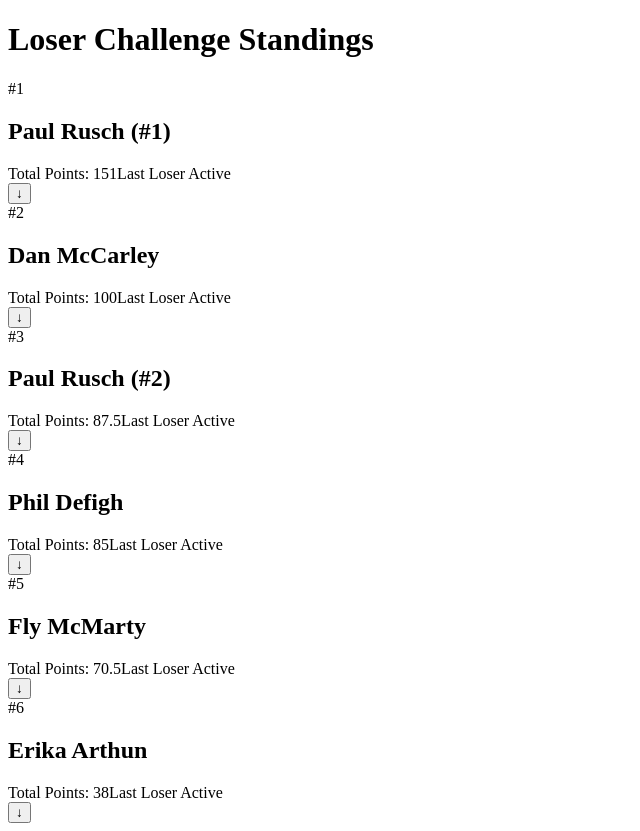
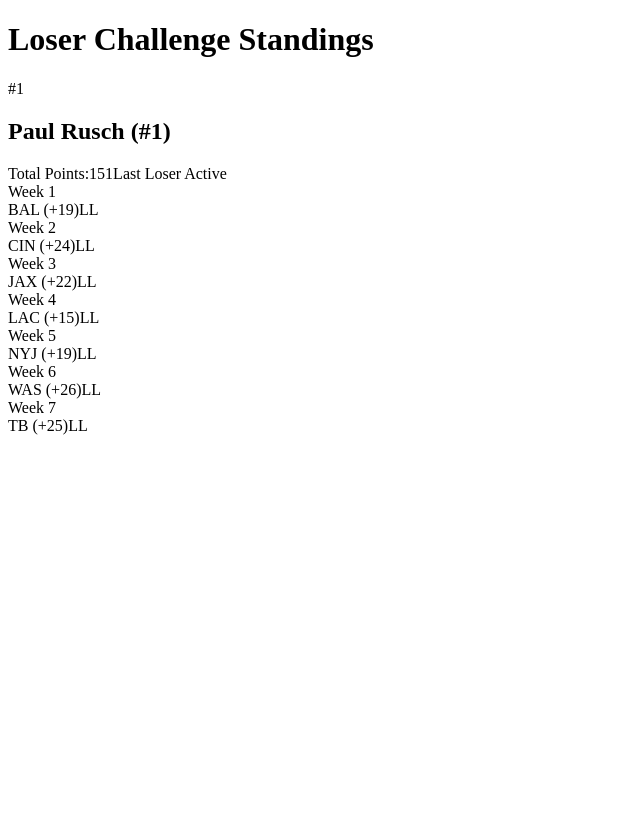
Before and after one commit to LoserChallenge/loser-challenge, a Next.js app: page / in a window 1280 px wide. Shown: the whole page, without its empty margins (0-640 px from the left). After the commit the page ends 800 px from the top, so only its background shows below. Built offline with nearby package versions, Linux system fonts and the light colour scheme.

Commit message:
Update index.js

```diff
--- a/pages/index.js
+++ b/pages/index.js
@@ -13,163 +13,58 @@ export default function HomePage() {
         { pick: 'WAS', points: 26 },
         { pick: 'TB', points: 25 }
       ],
-      total: 151
-    },
-    'dm': {
-      playerName: 'Dan McCarley',
-      weeks: [
-        { pick: 'NYJ', points: 18 },
-        { pick: 'CIN', points: 24 },
-        { pick: 'JAX', points: 16 },
-        { pick: 'JAX', points: 16 },
-        { pick: 'NYJ', points: 18 },
-        { pick: 'NO', points: 19 },
-        { pick: 'SEA', points: 11 }
-      ],
-      total: 100
-    },
-    'pr2': {
-      playerName: 'Paul Rusch (#2)',
-      weeks: [
-        { pick: 'LAR', points: 18 },
-        { pick: 'DET', points: 15 },
-        { pick: 'LAR', points: -9.5 },
-        { pick: 'PHI', points: 28 },
-        { pick: 'HOU', points: -14 },
-        { pick: 'SEA', points: 22 },
-        { pick: 'HOU', points: 28 }
-      ],
-      total: 87.5
-    },
-    'pd': {
-      playerName: 'Phil Defigh',
-      weeks: [
-        { pick: 'LAR', points: 18 },
-        { pick: 'CIN', points: 24 },
-        { pick: 'JAX', points: 16 },
-        { pick: 'JAX', points: 16 },
-        { pick: 'AZ', points: -4 },
-        { pick: 'WAS', points: 26 },
-        { pick: 'SEA', points: -11 }
-      ],
-      total: 85
-    },
-    'fm': {
-      playerName: 'Fly McMarty',
-      weeks: [
-        { pick: 'WAS', points: 18 },
-        { pick: 'CIN', points: 5 },
-        { pick: '-', points: -15 },
-        { pick: 'BUF', points: 16 },
-        { pick: '-', points: 18 },
-        { pick: 'WAS', points: 26 },
-        { pick: '-', points: -11 }
-      ],
-      total: 70.5
-    },
-    'ea': {
-      playerName: 'Erika Arthun',
-      weeks: [
-        { pick: 'GB', points: 25 },
-        { pick: 'GB', points: -12.5 },
-        { pick: '-', points: -10 },
-        { pick: 'GB', points: 25 },
-        { pick: '-', points: -8 },
-        { pick: 'WAS', points: -14.5 },
-        { pick: 'HOU', points: 28 }
-      ],
-      total: 38
+      total: 151,
+      isLastLoserActive: true
     }
-  };
-
-  const [expandedPlayer, setExpandedPlayer] = useState(null);
-
-  const determinePickStatus = (weeks, currentWeekIndex) => {
-    const hadPreviousIncorrectPick = weeks.slice(0, currentWeekIndex).some(week => week.points < 0);
-    if (weeks[currentWeekIndex].points < 0) return 'incorrect';
-    if (!hadPreviousIncorrectPick) return 'streak';
-    return 'correct';
-  };
-
-  const getActiveStreak = (weeks) => {
-    let streakCount = 0;
-    for (let week of weeks) {
-      if (week.points > 0) streakCount++;
-      else break;
-    }
-    return streakCount;
+    // For now let's just show one player to match the example
   };
 
   return (
     <div className="min-h-screen bg-gray-50 p-4">
-      <div className="max-w-3xl mx-auto">
-        <h1 className="text-2xl font-bold mb-8 text-center">Loser Challenge Standings</h1>
+      <div className="max-w-2xl mx-auto">
+        <h1 className="text-3xl font-bold mb-6 text-center">Loser Challenge Standings</h1>
 
-        <div className="space-y-4">
         {Object.entries(TEST_GROUP_DATA)
-            .sort(([,a], [,b]) => b.total - a.total)
           .map(([id, player], rank) => (
-              <div key={id} className="bg-white rounded-lg shadow">
-                <div
-                  className="p-6 cursor-pointer"
-                  onClick={() => setExpandedPlayer(expandedPlayer === id ? null : id)}
-                >
-                  <div className="flex justify-between items-start mb-2">
+            <div key={id} className="bg-white rounded-lg shadow-sm">
+              <div className="p-6">
+                <div className="flex items-center justify-between mb-4">
                   <div className="flex items-center gap-4">
-                      <span className="text-xl text-gray-400">#{rank + 1}</span>
+                    <span className="text-2xl text-gray-400 font-semibold">#{rank + 1}</span>
                     <div>
-                        <h2 className="text-lg font-bold">{player.playerName}</h2>
-                        <div className="flex items-center gap-3 mt-1">
-                          <span className="text-gray-600">
-                            Total Points: <span className="font-bold">{player.total}</span>
-                          </span>
-                          {getActiveStreak(player.weeks) > 0 && (
-                            <span className="text-sm text-green-700 bg-green-50 px-3 py-1 rounded-full">
+                      <h2 className="text-xl font-bold">{player.playerName}</h2>
+                      <div className="flex items-center gap-2 mt-1">
+                        <span className="text-gray-600">Total Points:</span>
+                        <span className="font-semibold">{player.total}</span>
+                        {player.isLastLoserActive && (
+                          <span className="text-green-700 bg-green-50 px-3 py-0.5 rounded-full text-sm">
                             Last Loser Active
                           </span>
                         )}
                       </div>
                     </div>
                   </div>
-                    <button className="text-gray-400 text-xl">
-                      {expandedPlayer === id ? '↑' : '↓'}
-                    </button>
-                  </div>
                 </div>
 
-                {expandedPlayer === id && (
-                  <div className="border-t border-gray-100 p-6">
-                    <div className="space-y-4">
-                      {player.weeks.map((week, idx) => {
-                        const status = determinePickStatus(player.weeks, idx);
-                        return (
+                <div className="space-y-3">
+                  {player.weeks.map((week, idx) => (
                     <div key={idx} className="flex justify-between items-center">
                       <span className="text-gray-600">Week {idx + 1}</span>
-                            <div className="flex items-center gap-3">
-                              <span className={`
-                                px-3 py-1 rounded-lg
-                                ${status === 'streak' ? 'bg-green-50 text-green-700' : ''}
-                                ${status === 'incorrect' ? 'text-red-600' : ''}
-                                ${status === 'correct' ? 'text-blue-600' : ''}
-                              `}>
+                      <div className="flex items-center gap-2">
+                        <span className="bg-green-50 text-green-700 px-3 py-1 rounded-lg font-medium">
                           {week.pick} ({week.points > 0 ? '+' : ''}{week.points})
                         </span>
-                              {status === 'streak' && (
-                                <span className="text-xs bg-green-50 text-green-700 px-2 py-1 rounded">
+                        <span className="bg-green-50 text-green-700 px-2 py-1 rounded text-sm">
                           LL
                         </span>
-                              )}
                       </div>
-                          </div>
-                        );
-                      })}
-                    </div>
-                  </div>
-                )}
                     </div>
                   ))}
                 </div>
               </div>
             </div>
+          ))}
+      </div>
+    </div>
   );
 }
```
Lines whose indentation alone changed are shown as unchanged.
